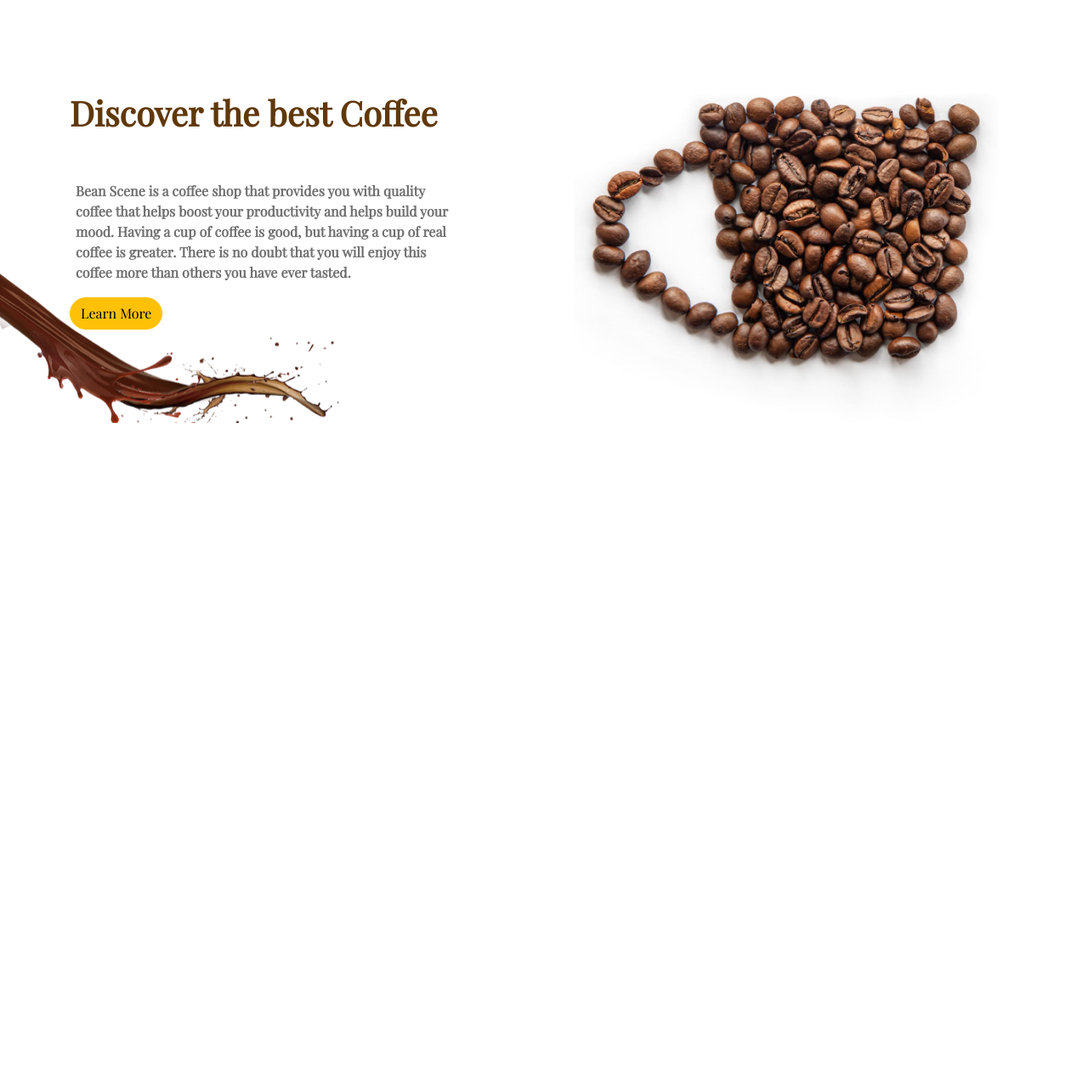
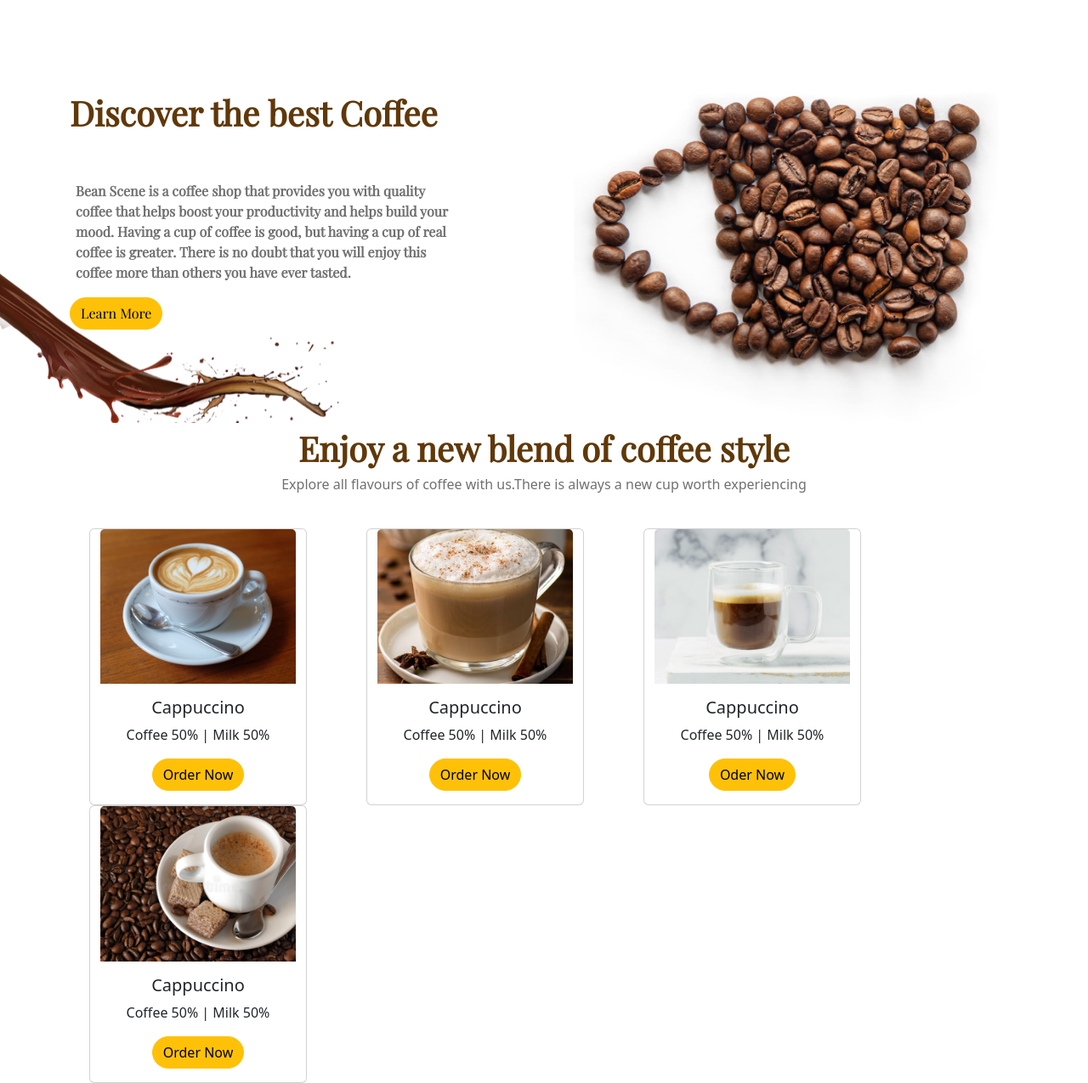
Before and after one commit to tisto196/Bean-Scean, a plain HTML site: page index.html in a window 1280 px wide. Shown: the part 747-2022 px from the top of the page at 85% size. Before the commit the page ends 1245 px from the top, so only its background shows below. Drawn offline with nearby package versions, Linux system fonts and the light colour scheme; a web font is replaced by a local one.

Commit message:
3rd days work and third page

```diff
--- a/css/styles.css
+++ b/css/styles.css
@@ -87,6 +87,41 @@
 
 
 
+/* third-body */
+
+
+.ttext{
+    font-family: 'Playfair Display', serif;
+    font-weight: bolder;
+    font-size: 2.5rem;
+    color: #603809 ;
+}
+.stext{
+    color: #707070;
+    font-size: 1rem;
+    margin-bottom: 40px;
+
+}
+/* .crds{
+    width: 50px;
+    height: 50px;
+} */
+.card-img-top{
+    left: 0;
+
+}
+.card{
+    margin-top: 100px;
+
+    margin: 0 35px;
+}
+/* #third-body{
+    background-image: url(/images/blastr.png);
+    background-repeat: no-repeat;
+    background-position: 100% 150%;
+} */
+
+
 
 
 
@@ -134,7 +169,14 @@
     height: 800px;
 }
 #second-body{
-    background-image: hidden;
+    background-position: 0 -10;
+}
+#third-body{
+    display: flex;
+    align-content: center;
+}
+.mbl{
+    margin-right: 100px;
 }
 
 }
--- a/index.html
+++ b/index.html
@@ -29,7 +29,7 @@
               <div class="collapse navbar-collapse" id="navbarNavAltMarkup">
                 <div class="navbar-nav ms-auto ">
                   <a class="nav-link" aria-current="page" href="#">Home</a>
-                  <a class="nav-link" href="#">Menu</a>
+                  <a class="nav-link" href="#third-body">Menu</a>
                   <a class="nav-link" href="#">AboutUs</a>
                   <a class="nav-link" href="#">ContactUs</a>
                   <a class="nav-link" href="#">SignIn</a>
@@ -104,7 +104,68 @@
             </div>
 
           </div> -->
+    </section>
+    <section id="third-body">
+      <div class="container text-center">
+        <div class="row mbl">
+          <div class="col ttext ">Enjoy a new blend of coffee style</div>
+          <span class="stext"> Explore all flavours of coffee with us.There is always a new cup worth experiencing</span>
+          <!-- <div class="row row-cols-1 row-cols-md g-4">
+            <div class="col crds">
+              <div class="card">
+                <img src="/images/cappacino.png" alt="cappacino" class="card-img-top">
+                <div class="card-body">
+                  <h5 class="card-title">Cappuccino</h5>
+                  <p class="card-text">Coffee 50% | Milk 50%</p>
+                </div>
+              </div>
+            </div>
+            <div class="col crds">
+              <div class="card">
+                <img src="images/chai.png" alt="chai" class="card-img-top">
+                <div class="card-body">
+                  <h5 class="card-title">Chai Latte</h5>
+                  <p class="card-text">Coffee 50% | Milk 50%</p>
+                </div>
+              </div>
+            </div>
+          </div> -->
 
+          <div class="card " style="width: 16rem;">
+            <img src="images/cappacino.png" class="card-img-top" alt="...">
+            <div class="card-body">
+              <h5 class="card-title">Cappuccino</h5>
+              <p class="card-text">Coffee 50% | Milk 50%</p>
+              <a href="#" class="btn btn-warning">Order Now</a>
+            </div>
+          </div>
+          <div class="card" style="width: 16rem;">
+            <img src="images/chai.png" class="card-img-top" alt="...">
+            <div class="card-body">
+              <h5 class="card-title">Cappuccino</h5>
+              <p class="card-text">Coffee 50% | Milk 50%</p>
+              <a href="#" class="btn btn-warning">Order Now</a>
+            </div>
+          </div>
+          <div class="card" style="width: 16rem;">
+            <img src="images/machiato.png" class="card-img-top" alt="...">
+            <div class="card-body">
+              <h5 class="card-title">Cappuccino</h5>
+              <p class="card-text">Coffee 50% | Milk 50%</p>
+              <a href="#" class="btn btn-warning">Oder Now</a>
+            </div>
+          </div>
+          <div class="card" style="width: 16rem;">
+            <img src="images/expresso.png" class="card-img-top" alt="...">
+            <div class="card-body">
+              <h5 class="card-title">Cappuccino</h5>
+              <p class="card-text">Coffee 50% | Milk 50%</p>
+              <a href="#" class="btn btn-warning">Order Now</a>
+            </div>
+          </div>
+
+        </div>
+      </div>
     </section>
   </body>
 </html>
```
Also changed, not shown: images/blastr.png (added), images/cappacino.png (added), images/chai.png (added), images/expresso.png (added), images/machiato.png (added).
